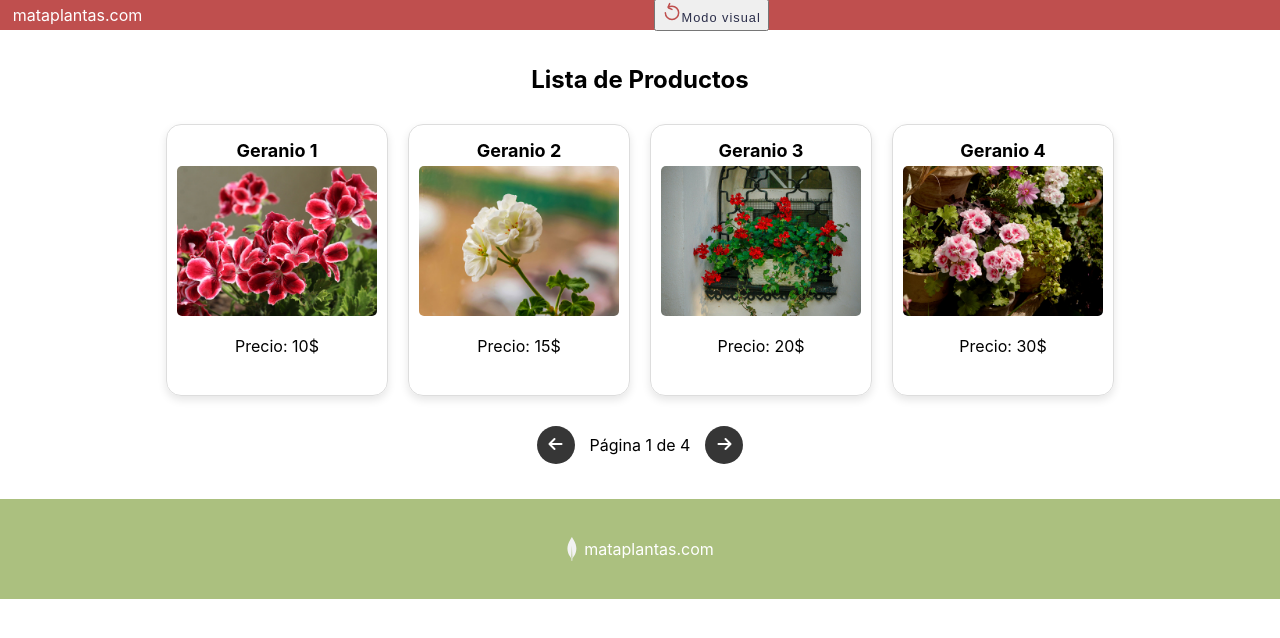
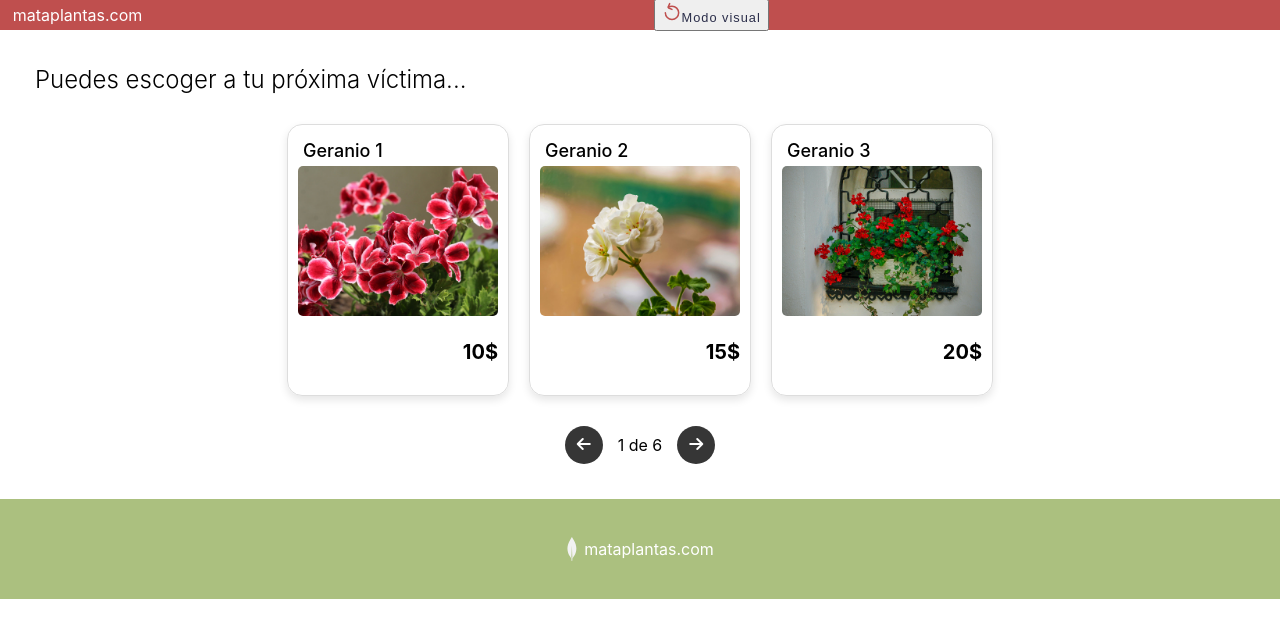
Before and after one commit to MarPrieto7/mataplantas, a React (Create React App) app: page / in a window 1280 px wide. Shown: the top 638 px of the page. Built offline with nearby package versions, Linux system fonts and the light colour scheme.

Commit message:
For a merge

```diff
--- a/src/Pagination.jsx
+++ b/src/Pagination.jsx
@@ -1,9 +1,9 @@
 import React, { useState } from 'react';
-import ProductModal from './ProductModal'; // Ajusta la ruta según la ubicación de tu componente
+import ProductModal from './ProductModal';
 import productsData from './data/products.json';
 
 const Pagination = () => {
-  const productsPerPage = 4;
+  const productsPerPage = 3;
   const [currentPage, setCurrentPage] = useState(1);
   const [showModal, setShowModal] = useState(false);
   const [selectedProduct, setSelectedProduct] = useState(null);
@@ -27,15 +27,18 @@ const Pagination = () => {
     setShowModal(false);
   };
 
+
   return (
     <section className="product-section">
-      <h1 className="section-title">Lista de Productos</h1>
+      <h1 className="section-title">
+                Puedes escoger a tu próxima víctima...
+          </h1>
       <ul className="product-list">
         {currentProducts.map((product) => (
           <li key={product.id} className="product-item" onClick={() => handleProductClick(product)}>
             <h3 className="product-name">{product.name}</h3>
             <img src={product.imgUrl} alt={product.name} className="product-image" />
-            <p className="product-price">Precio: {product.price}$</p>
+            <p className="product-price">{product.price}$</p>
           </li>
         ))}
       </ul>
@@ -49,7 +52,7 @@ const Pagination = () => {
           <i className="fa-solid fa-arrow-left"></i>
         </button>
 
-        <span className="pagination-info">Página {currentPage} de {totalPages}</span>
+        <span className="pagination-info">{currentPage} de {totalPages}</span>
 
         <button
           onClick={() => handlePageChange(currentPage + 1)}
--- a/src/pagination.css
+++ b/src/pagination.css
@@ -1,12 +1,14 @@
+
 .product-section {
     margin: 35px;
     text-align: center;
-
   }
 
   .section-title {
     font-size: 24px;
+    text-align: left;
     margin-bottom: 20px;
+    font-weight: 300;
   }
 
   .product-list {
@@ -37,16 +39,20 @@
     max-width: 100%;
     height: 150px;
     border-radius: 5px;
+
   }
 
   .product-name {
     font-size: 18px;
     margin: 5px;
+    font-weight: 450;
+    text-align: left;
   }
 
   .product-price {
-    font-size: 16px;
-
+    font-size: 20px;
+    font-weight: 700;
+    text-align: end;
   }
 
   .pagination {
```
Also changed, not shown: src/App.js (+3 -5 lines), src/NavegationBar.jsx (deleted, +0 -19 lines).
